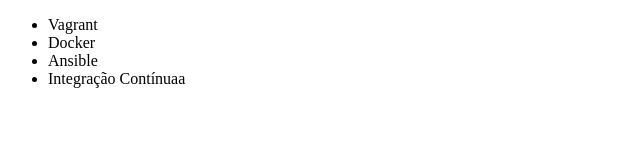
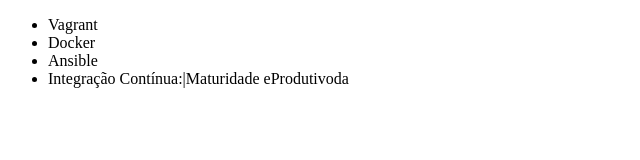
Before and after one commit to talithafiuza/alura, a plain HTML site: page index.html in a window 1280 px wide. Shown: the whole page, without its empty margins (0-640 px from the left). Drawn offline with Linux system fonts and the light colour scheme.

Commit message:
Renomeando curso de Integração Contínua

```diff
--- a/index.html
+++ b/index.html
@@ -9,7 +9,7 @@
         <li>Vagrant</li>
         <li>Docker</li>
         <li>Ansible</li>
-        <li>Integração Contínuaa</li>
+        <li>Integração Contínua:|Maturidade eProdutivoda</li>
     </ul>
 </body>
 </html>
```
